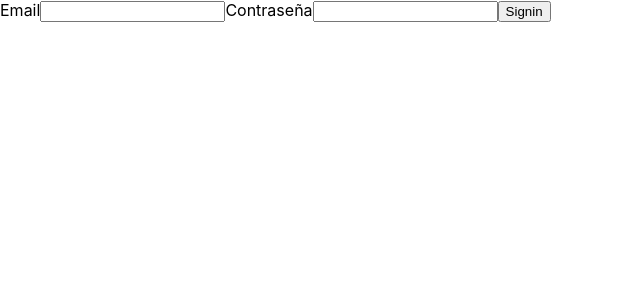
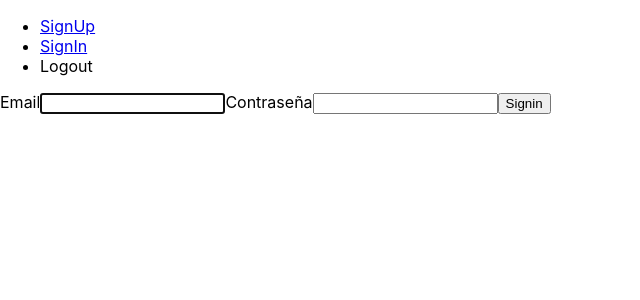
Before and after one commit to gnarracci/VotingApp, a React (Create React App) app in the folder client/: page /signup in a window 1280 px wide. Shown: the top 300 px of the page, without its empty margins (0-640 px from the left). Built offline with nearby package versions, Linux system fonts and the light colour scheme.

Commit message:
RouteViews & NavBar Setup

```diff
--- a/client/package.json
+++ b/client/package.json
@@ -11,6 +11,7 @@
     "react": "^17.0.0",
     "react-dom": "^17.0.0",
     "react-redux": "^7.2.1",
+    "react-router-dom": "^5.2.0",
     "react-scripts": "3.4.4",
     "redux": "^4.0.5",
     "redux-thunk": "^2.3.0"
--- a/client/public/index.html
+++ b/client/public/index.html
@@ -24,7 +24,7 @@
       work correctly both with client-side routing and a non-root public URL.
       Learn how to configure a non-root public URL by running `npm run build`.
     -->
-    <title>React App</title>
+    <title>VotingApp</title>
   </head>
   <body>
     <noscript>You need to enable JavaScript to run this app.</noscript>
--- a/client/src/components/Auth.jsx
+++ b/client/src/components/Auth.jsx
@@ -32,16 +32,19 @@ class Auth extends Component {
     return (
       <div>
         <form onSubmit={this.handleSubmit}>
-          <label for="email">Email</label>
+          <label htmlFor="email">Email</label>
           <input
             name="email"
+            autoComplete="off"
+            autoFocus="on"
             type="email"
             value={email}
             onChange={this.handleChange}
           />
-          <label for="password">Contraseña</label>
+          <label htmlFor="password">Contraseña</label>
           <input
             name="password"
+            autoComplete="off"
             type="password"
             value={password}
             onChange={this.handleChange}
--- a/client/src/containers/App.jsx
+++ b/client/src/containers/App.jsx
@@ -1,11 +1,12 @@
-import React from "react";
+import React, { Fragment } from "react";
 import { Provider } from "react-redux";
+import { BrowserRouter as Router } from "react-router-dom";
 import decode from "jwt-decode";
 
 import { store } from "../store";
 import { addError, setToken, setCurrentUserId } from "../store/actions";
-import Auth from "../components/Auth";
-import ErrorMessage from "../components/ErrorMessage";
+import NavBar from "./NavBar";
+import RouteViews from "./RouteViews";
 
 if (localStorage.jwtToken) {
   setToken(localStorage.jwtToken);
@@ -19,8 +20,12 @@ if (localStorage.jwtToken) {
 
 const App = () => (
   <Provider store={store}>
-    <Auth authType={"signin"} />
-    <ErrorMessage />
+    <Router>
+      <Fragment>
+        <NavBar />
+        <RouteViews />
+      </Fragment>
+    </Router>
   </Provider>
 );
 
--- /dev/null
+++ b/client/src/containers/NavBar.jsx
@@ -0,0 +1,24 @@
+import React from "react";
+import { Link } from "react-router-dom";
+import { connect } from "react-redux";
+
+import { logout } from "../store/actions";
+
+const NavBar = ({ auth, logout }) => (
+  <div>
+    <ul>
+      <li>
+        <Link to="/signup">SignUp</Link>
+      </li>
+      <li>
+        <Link to="/signin">SignIn</Link>
+      </li>
+      <li>
+        <a onClick={logout}>Logout</a>
+      </li>
+    </ul>
+    {auth.isAuthenticated && <p>Logged in as: {} </p>}
+  </div>
+);
+
+export default connect((store) => ({ auth: store.auth }), { logout })(NavBar);
--- /dev/null
+++ b/client/src/containers/RouteViews.jsx
@@ -0,0 +1,30 @@
+import React from "react";
+import { connect } from "react-redux";
+import { Switch, Route, withRouter } from "react-router-dom";
+
+import AuthPage from "../pages/AuthPage";
+
+const RouteViews = ({ auth }) => (
+  <main>
+    <Switch>
+      <Route
+        exac
+        path="/signin"
+        render={() => (
+          <AuthPage authType="signin" isAuthenticated={auth.isAuthenticated} />
+        )}
+      />
+      <Route
+        exac
+        path="/signup"
+        render={() => (
+          <AuthPage authType="signup" isAuthenticated={auth.isAuthenticated} />
+        )}
+      />
+    </Switch>
+  </main>
+);
+
+export default withRouter(
+  connect((store) => ({ auth: store.auth }))(RouteViews)
+);
--- /dev/null
+++ b/client/src/pages/AuthPage.jsx
@@ -0,0 +1,17 @@
+import React from "react";
+import { Redirect } from "react-router-dom";
+
+import Auth from "../components/Auth";
+import ErrorMessage from "../components/ErrorMessage";
+
+const AuthPage = ({ authType, isAuthenticated }) => {
+  if (isAuthenticated) return <Redirect to="/" />;
+  return (
+    <div>
+      <ErrorMessage />
+      <Auth authType={authType} />
+    </div>
+  );
+};
+
+export default AuthPage;
```
Also changed, not shown: 1 other file (tests, documents, lock files or other folders).
